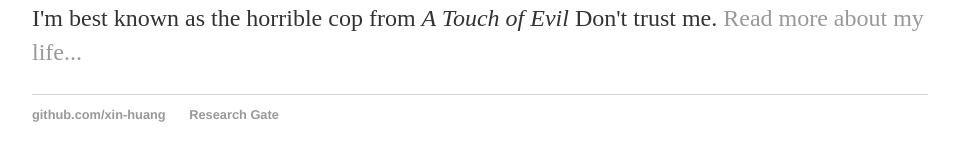
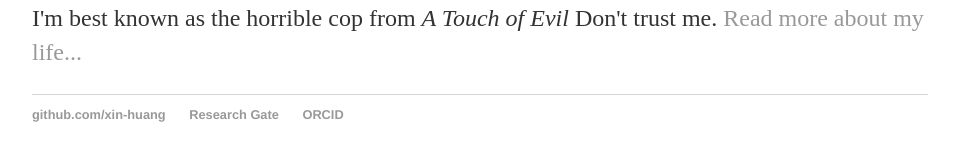
Before and after one commit to xin-huang/xin-huang.github.io, a Jekyll site: the page built from index.html, in a window 1280 px wide. Shown: the part 195-356 px from the top of the page, without its empty margins (160-1115 px from the left). Built offline with Jekyll 4.4.1, drawn with Linux system fonts in a browser that asks for light colours.

Commit message:
Update default.html

```diff
--- a/_layouts/default.html
+++ b/_layouts/default.html
@@ -23,6 +23,7 @@
 	    		<ul>
 	        		<li><a href="https://github.com/xin-huang">github.com/xin-huang</a></li>
 				<li><a href="https://www.researchgate.net/profile/Xin_Huang39">Research Gate</a></li>
+				<li><a href="http://orcid.org/0000-0002-9918-9602">ORCID</a></li>
 				</ul>
 			</footer>
 		</body>
```
